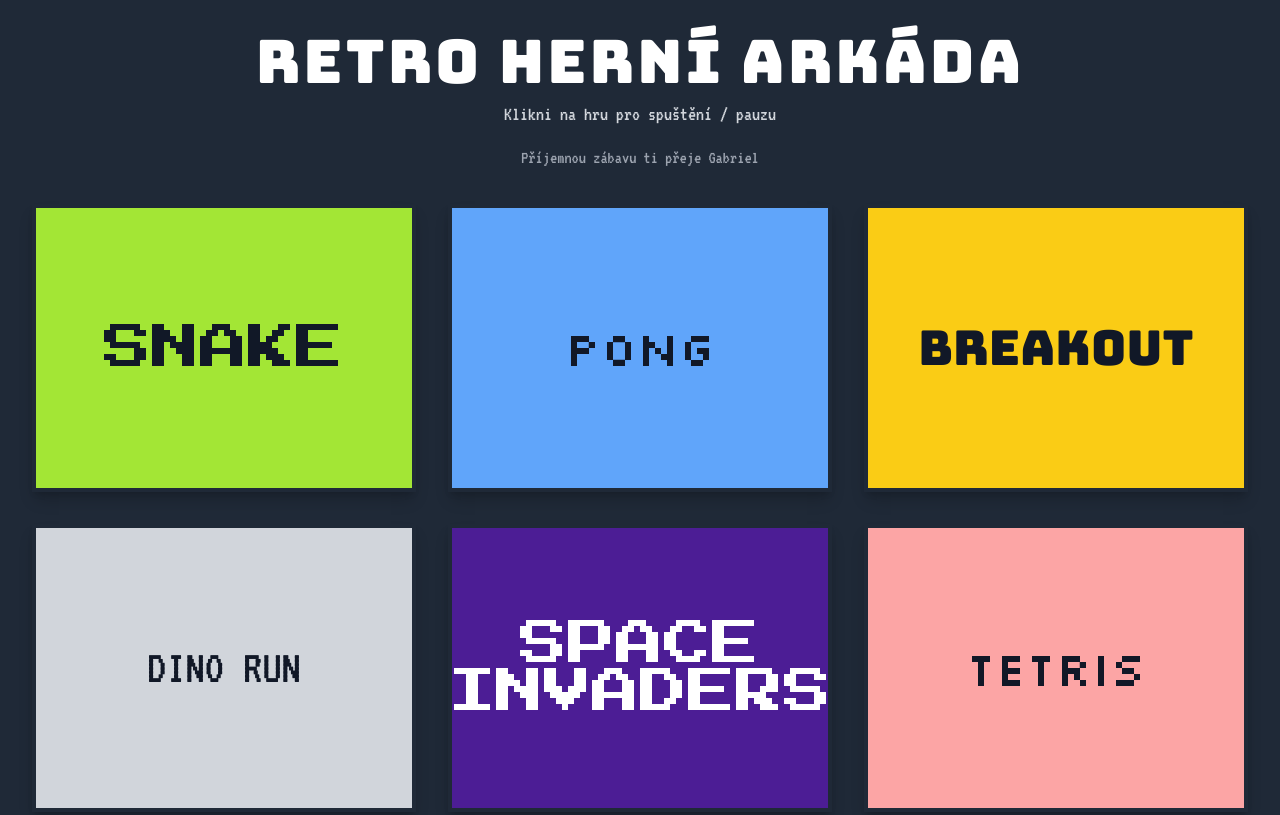
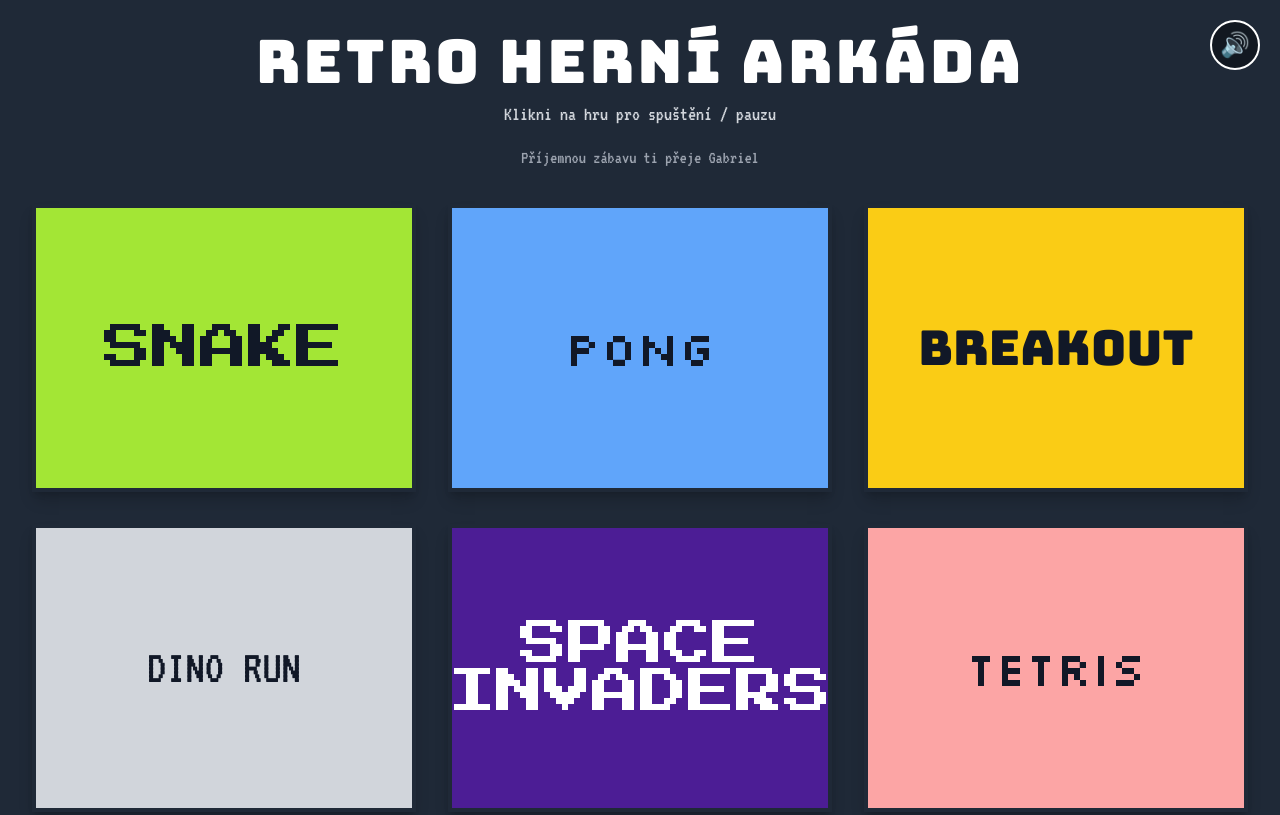
Before and after one commit to gabrielkozik-ux/games, a website: page index.html in a window 1280 px wide. Shown: the top 815 px of the page. Drawn offline with nearby package versions, Linux system fonts and the light colour scheme.

Commit message:
Update index.html

```diff
--- a/index.html
+++ b/index.html
@@ -95,6 +95,24 @@
         #btn-down { grid-column: 2; grid-row: 2; }
         #btn-right { grid-column: 3; grid-row: 2; }
 
+        #mute-button {
+            position: fixed;
+            top: 20px;
+            right: 20px;
+            z-index: 200;
+            background: rgba(0,0,0,0.4);
+            color: white;
+            border: 2px solid white;
+            border-radius: 50%;
+            width: 50px;
+            height: 50px;
+            font-size: 24px;
+            cursor: pointer;
+            display: flex;
+            justify-content: center;
+            align-items: center;
+        }
+
         @media (max-width: 768px) {
             #touch-controls {
                 display: flex;
@@ -103,6 +121,9 @@
     </style>
 </head>
 <body class="bg-gray-800 text-white p-4 sm:p-8 flex flex-col min-h-screen noselect">
+
+    <button id="mute-button">🔊</button>
+
     <header class="text-center mb-4 sm:mb-8">
         <h1 class="text-4xl md:text-6xl font-bungee tracking-wider">Retro Herní Arkáda</h1>
         <p class="text-gray-300 mt-2 font-vt323 text-xl">Klikni na hru pro spuštění / pauzu</p>
@@ -203,12 +224,23 @@
         let activeGame = null;
         const gameInstances = {};
         const keysPressed = {};
+        let isMuted = false;
+
+        const allAudio = document.querySelectorAll('audio');
+        const muteButton = document.getElementById('mute-button');
         const gameOverSound = document.getElementById('game-over-sound');
         const readyFightSound = document.getElementById('ready-fight-sound');
         const victorySound = document.getElementById('victory-sound');
 
+        muteButton.addEventListener('click', () => {
+            isMuted = !isMuted;
+            allAudio.forEach(audio => {
+                audio.muted = isMuted;
+            });
+            muteButton.textContent = isMuted ? '🔇' : '🔊';
+        });
+
         window.addEventListener('keydown', (e) => {
-            // Zabrání pauznutí hry při stisku mezerníku (který by jinak simuloval kliknutí na aktivní <button>)
             if (e.key === ' ' && activeGame) {
                 e.preventDefault();
             }
@@ -273,19 +305,11 @@
         gameInstances.pong = {
             canvas: document.getElementById('pong-canvas'), music: document.getElementById('pong-music'), ctx: null, ball: {}, player: {}, ai: {}, paddleWidth: 0, paddleHeight: 0, paused: false, loop: null, maxScore: 10, gameOver: false, gameWon: false,
             init() { this.ctx = this.canvas.getContext('2d'); },
-            reset() {
-                this.paddleWidth = this.canvas.width / 80; this.paddleHeight = this.canvas.height / 6;
-                this.ball = { x: this.canvas.width / 2, y: this.canvas.height / 2, size: this.canvas.width / 100, dx: 5, dy: 5 };
-                this.player = { x: 10, y: this.canvas.height / 2 - this.paddleHeight / 2, width: this.paddleWidth, height: this.paddleHeight, score: 0, speed: 8 };
-                this.ai = { x: this.canvas.width - 10 - this.paddleWidth, y: this.canvas.height / 2 - this.paddleHeight / 2, width: this.paddleWidth, height: this.paddleHeight, score: 0, speed: 4 };
-                this.gameOver = false; this.gameWon = false; this.music.currentTime = 0;
-            },
+            reset() { this.paddleWidth = this.canvas.width / 80; this.paddleHeight = this.canvas.height / 6; this.ball = { x: this.canvas.width / 2, y: this.canvas.height / 2, size: this.canvas.width / 100, dx: 5, dy: 5 }; this.player = { x: 10, y: this.canvas.height / 2 - this.paddleHeight / 2, width: this.paddleWidth, height: this.paddleHeight, score: 0, speed: 8 }; this.ai = { x: this.canvas.width - 10 - this.paddleWidth, y: this.canvas.height / 2 - this.paddleHeight / 2, width: this.paddleWidth, height: this.paddleHeight, score: 0, speed: 4 }; this.gameOver = false; this.gameWon = false; this.music.currentTime = 0; },
             update() {
                 if (this.paused || this.gameOver || this.gameWon) return;
-                if (keysPressed['ArrowUp']) this.player.y -= this.player.speed;
-                if (keysPressed['ArrowDown']) this.player.y += this.player.speed;
-                if (this.player.y < 0) this.player.y = 0;
-                if (this.player.y + this.player.height > this.canvas.height) this.player.y = this.canvas.height - this.player.height;
+                if (keysPressed['ArrowUp']) this.player.y -= this.player.speed; if (keysPressed['ArrowDown']) this.player.y += this.player.speed;
+                if (this.player.y < 0) this.player.y = 0; if (this.player.y + this.player.height > this.canvas.height) this.player.y = this.canvas.height - this.player.height;
                 this.ball.x += this.ball.dx; this.ball.y += this.ball.dy;
                 if (this.ball.y + this.ball.size > this.canvas.height || this.ball.y - this.ball.size < 0) this.ball.dy *= -1;
                 if (this.ball.x - this.ball.size < this.player.x + this.player.width && this.ball.x > this.player.x && this.ball.y > this.player.y && this.ball.y < this.player.y + this.player.height) this.ball.dx *= -1.1;
@@ -318,15 +342,9 @@
         gameInstances.breakout = {
             canvas: document.getElementById('breakout-canvas'), music: document.getElementById('breakout-music'), ctx: null, paddle: {}, balls: [], bricks: [], powerUps: [], score: 0, lives: 3, paused: false, gameOver: false, loop: null,
             init() { this.ctx = this.canvas.getContext('2d'); },
-            reset() {
-                this.paddle = { x: this.canvas.width / 2 - 50, y: this.canvas.height - 20, width: 100, height: 10, speed: 10 };
-                this.balls = [{ x: this.canvas.width / 2, y: this.canvas.height - 30, size: 7, dx: 4, dy: -4 }];
-                this.powerUps = []; this.createBricks(); this.score = 0; this.lives = 3; this.gameOver = false; this.music.currentTime = 0;
-            },
+            reset() { this.paddle = { x: this.canvas.width / 2 - 50, y: this.canvas.height - 20, width: 100, height: 10, speed: 10 }; this.balls = [{ x: this.canvas.width / 2, y: this.canvas.height - 30, size: 7, dx: 4, dy: -4 }]; this.powerUps = []; this.createBricks(); this.score = 0; this.lives = 3; this.gameOver = false; this.music.currentTime = 0; },
             createBricks() { this.bricks = []; const rows = 5, cols = 8, padding = 2, brickWidth = (this.canvas.width - padding * (cols + 1)) / cols, brickHeight = 20; for (let c = 0; c < cols; c++) for (let r = 0; r < rows; r++) this.bricks.push({ x: c * (brickWidth + padding) + padding, y: r * (brickHeight + padding) + padding + 30, width: brickWidth, height: brickHeight, visible: true }); },
-            spawnPowerUp(x, y) {
-                if (Math.random() < 0.2) { const type = Math.random() < 0.5 ? 'widePaddle' : 'multiBall'; this.powerUps.push({ x, y, size: 10, dy: 2, type }); }
-            },
+            spawnPowerUp(x, y) { if (Math.random() < 0.2) { const type = Math.random() < 0.5 ? 'widePaddle' : 'multiBall'; this.powerUps.push({ x, y, size: 10, dy: 2, type }); } },
             update() {
                 if (this.paused || this.gameOver) return;
                 if (keysPressed['ArrowLeft']) this.paddle.x -= this.paddle.speed; if (keysPressed['ArrowRight']) this.paddle.x += this.paddle.speed;
@@ -340,15 +358,7 @@
                     if (ball.y + ball.size > this.paddle.y && ball.x > this.paddle.x && ball.x < this.paddle.x + this.paddle.width) { ball.dy *= -1.02; }
                     this.bricks.forEach(brick => { if (brick.visible && ball.x > brick.x && ball.x < brick.x + brick.width && ball.y > brick.y && ball.y < brick.y + brick.height) { brick.visible = false; ball.dy *= -1; this.score++; this.spawnPowerUp(brick.x + brick.width / 2, brick.y + brick.height / 2); } });
                 }
-                this.powerUps.forEach((p, i) => {
-                    p.y += p.dy;
-                    if (p.y > this.canvas.height) this.powerUps.splice(i, 1);
-                    if (p.x > this.paddle.x && p.x < this.paddle.x + this.paddle.width && p.y > this.paddle.y && p.y < this.paddle.y + this.paddle.height) {
-                        if (p.type === 'widePaddle') this.paddle.width = 150;
-                        if (p.type === 'multiBall') this.balls.push({ x: this.paddle.x + this.paddle.width / 2, y: this.paddle.y - 10, size: 7, dx: (Math.random() - 0.5) * 8, dy: -4 });
-                        this.powerUps.splice(i, 1);
-                    }
-                });
+                this.powerUps.forEach((p, i) => { p.y += p.dy; if (p.y > this.canvas.height) this.powerUps.splice(i, 1); if (p.x > this.paddle.x && p.x < this.paddle.x + this.paddle.width && p.y > this.paddle.y && p.y < this.paddle.y + this.paddle.height) { if (p.type === 'widePaddle') this.paddle.width = 150; if (p.type === 'multiBall') this.balls.push({ x: this.paddle.x + this.paddle.width / 2, y: this.paddle.y - 10, size: 7, dx: (Math.random() - 0.5) * 8, dy: -4 }); this.powerUps.splice(i, 1); } });
                 if (this.bricks.every(b => !b.visible)) { this.createBricks(); this.balls.push({ x: this.canvas.width / 2, y: this.canvas.height / 2, size: 7, dx: 4, dy: -4 }); }
             },
             draw() {
@@ -422,8 +432,7 @@
             playerReset() {
                 this.player.matrix = this.nextPiece;
                 this.nextPiece = this.createPiece(this.pieces[Math.floor(Math.random() * this.pieces.length)]);
-                this.player.pos.y = 0;
-                this.player.pos.x = (this.cols / 2 | 0) - (this.player.matrix[0].length / 2 | 0);
+                this.player.pos.y = 0; this.player.pos.x = (this.cols / 2 | 0) - (this.player.matrix[0].length / 2 | 0);
                 if (this.collide(this.grid, this.player)) { this.gameOver = true; playGameOverSound(); }
             },
             collide(grid, player) { const [m, o] = [player.matrix, player.pos]; for (let y = 0; y < m.length; ++y) { for (let x = 0; x < m[y].length; ++x) { if (m[y][x] !== 0 && (grid[y + o.y] && grid[y + o.y][x + o.x]) !== 0) return true; } } return false; },
```
